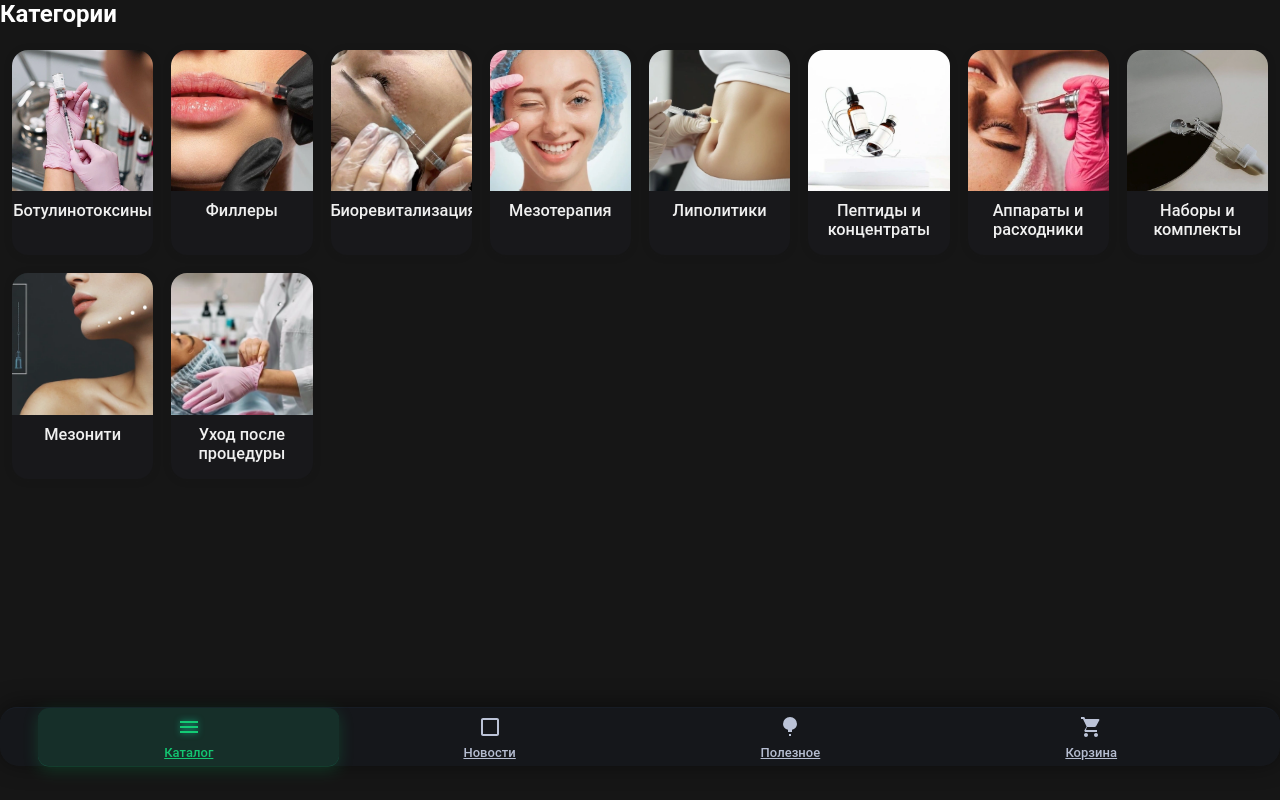
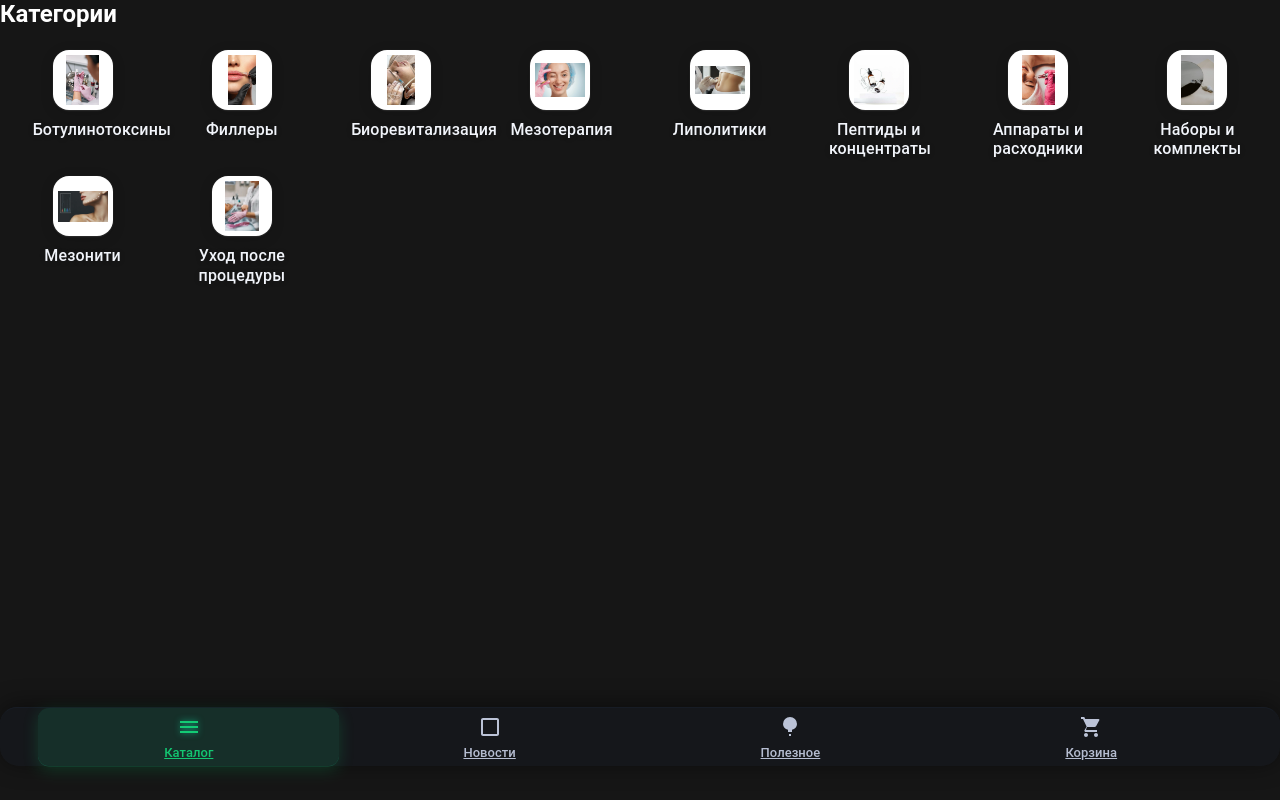
Before and after one commit to AlexSalavat/facade-stone-app, a React (Vite) app: page /catalog in a window 1280 px wide. Built offline with nearby package versions, Linux system fonts and the light colour scheme; the HTML template or start-up script is replaced by a standard one.

Commit message:
fix: correct bg

```diff
--- a/src/components/categories/CategoryCard.jsx
+++ b/src/components/categories/CategoryCard.jsx
@@ -1,16 +1,14 @@
 import React from "react";
 import { Link } from "react-router-dom";
-import '../../styles/CategoryCard.css';
+import "../../styles/CategoryCard.css";
 
-const CategoryCard = ({ name, image, to }) => {
-  return (
-    <Link to={to} className="category-card">
-      <div className="category-card-image-wrap">
-        <img src={image} alt={name} className="category-card-image" />
-      </div>
-      <div className="category-name">{name}</div>
-    </Link>
-  );
-};
+const CategoryCard = ({ name, image, to }) => (
+  <Link to={to} className="category-card-link">
+    <div className="category-card-img-wrap">
+      <img src={image} alt={name} className="category-card-img" />
+    </div>
+    <div className="category-card-title">{name}</div>
+  </Link>
+);
 
 export default CategoryCard;
--- a/src/styles/CategoryCard.css
+++ b/src/styles/CategoryCard.css
@@ -1,38 +1,62 @@
-.category-card {
+.category-card-link {
   display: flex;
   flex-direction: column;
-  align-items: stretch;
+  align-items: center;
   text-decoration: none;
-  background: #18181b;
+  background: none;
+  border: none;
+  cursor: pointer;
+  transition: transform 0.13s;
+}
+
+.category-card-link:active {
+  transform: scale(0.97);
+}
+
+.category-card-img-wrap {
+  width: 60px;
+  height: 60px;
+  background: #fff;
   border-radius: 16px;
-  box-shadow: 0 1px 8px #15151522;
-  padding: 0 0 16px 0;
-  transition: box-shadow .15s, background .13s;
   overflow: hidden;
-}
-.category-card:hover {
-  box-shadow: 0 4px 18px #00ff9933;
-  background: #232323;
-}
-.category-card-image-wrap {
-  width: 100%;
-  aspect-ratio: 1 / 1;
-  background: #161616;
+  box-shadow: 0 3px 14px #0002, 0 0.5px 1.5px #fff3;
   display: flex;
   align-items: center;
   justify-content: center;
-  overflow: hidden;
 }
-.category-card-image {
-  width: 100%;
-  height: 100%;
-  object-fit: cover;
+
+.category-card-img {
+  width: 50px;
+  height: 50px;
+  object-fit: contain;
   display: block;
 }
-.category-name {
-  font-size: 1.02rem;
-  color: #f0f0f0;
+
+.category-card-title {
+  margin-top: 10px;
+  font-size: 1rem;
+  color: #f1f4fa;
+  font-weight: 500;
   text-align: center;
-  margin: 10px 0 0 0;
-  font-weight: 500;
+  line-height: 1.2;
+  max-width: 100px;
+  letter-spacing: 0.01em;
+  text-shadow: 0 1px 6px #0002;
 }
+
+@media (max-width: 600px) {
+  .category-card-img-wrap {
+    width: 45px;
+    height: 45px;
+    border-radius: 12px;
+  }
+  .category-card-img {
+    width: 34px;
+    height: 34px;
+  }
+  .category-card-title {
+    margin-top: 7px;
+    font-size: 0.80rem;
+    max-width: 70px;
+  }
+}
```
